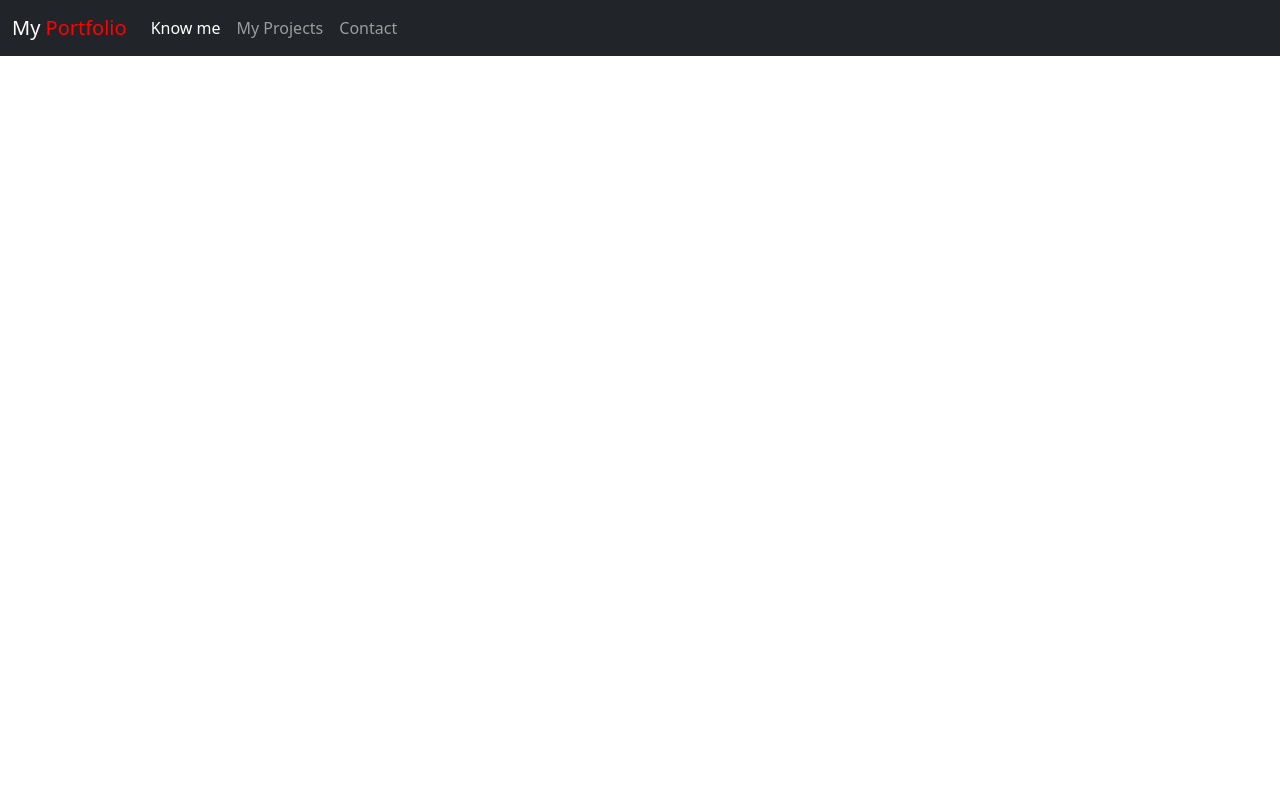
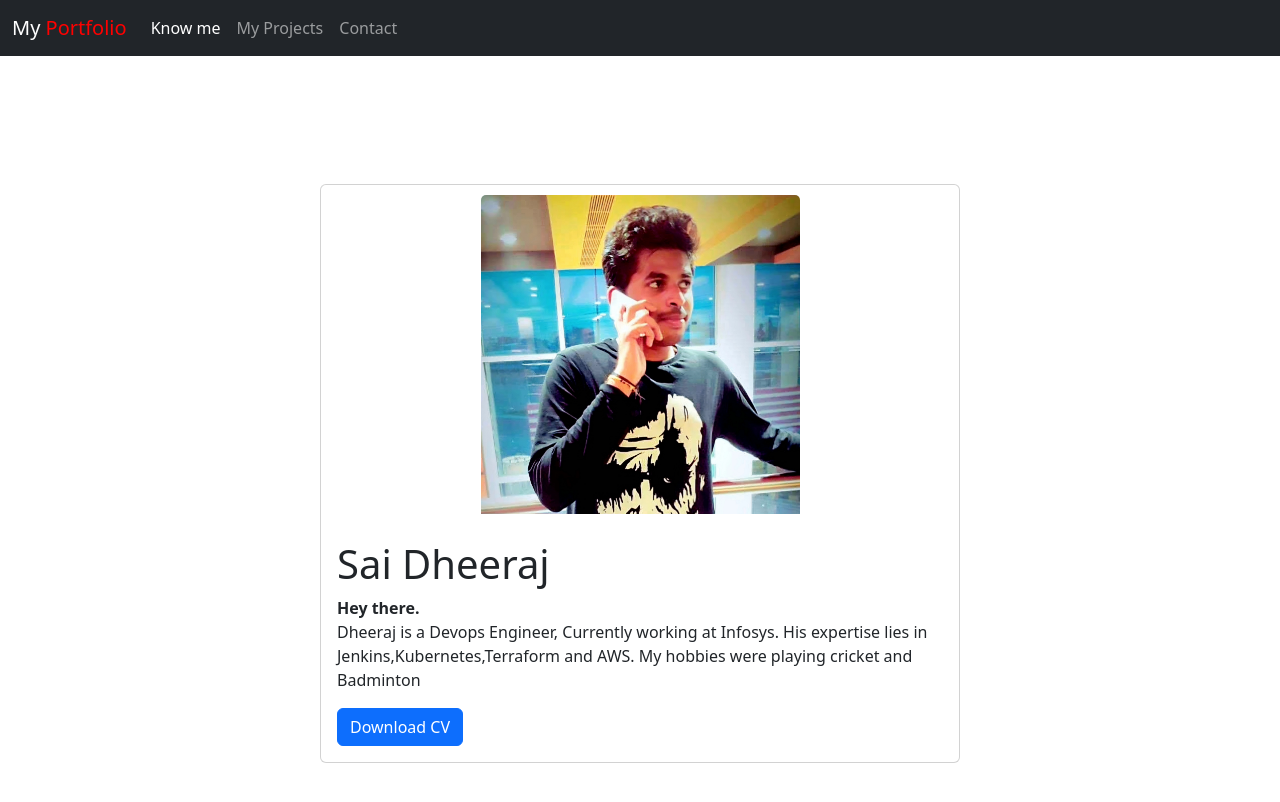
Before and after one commit to Shan-3670/My-Portfolio, a plain HTML site: page about.html in a window 1280 px wide. Drawn offline with nearby package versions, Linux system fonts and the light colour scheme.

Commit message:
added about page

```diff
--- a/about.html
+++ b/about.html
@@ -30,6 +30,20 @@
         </div>
       </nav>
 
+
+
+      <div class="card" style="width: 40rem; margin: 10% auto;">
+        <img src="./imgs/my-photo.jpeg.jpg" class="card-img-top" style="width: 50%; margin: 10px auto;">
+        <div class="card-body">
+          <h1 class="card-title">Sai Dheeraj</h1>
+          <p class="card-text">
+            <b>Hey there.</b><br>
+            Dheeraj is a Devops Engineer, Currently working at Infosys. His expertise lies in Jenkins,Kubernetes,Terraform and AWS.
+            My hobbies were playing cricket and Badminton
+        </p>
+          <a href="#" class="btn btn-primary">Download CV</a>
+        </div>
+      </div>
     <script src="https://cdn.jsdelivr.net/npm/bootstrap@5.3.3/dist/js/bootstrap.bundle.min.js" integrity="sha384-YvpcrYf0tY3lHB60NNkmXc5s9fDVZLESaAA55NDzOxhy9GkcIdslK1eN7N6jIeHz" crossorigin="anonymous"></script>
   </body>
 </html>
```
Also changed, not shown: imgs/my-photo.jpeg.jpg (added).
